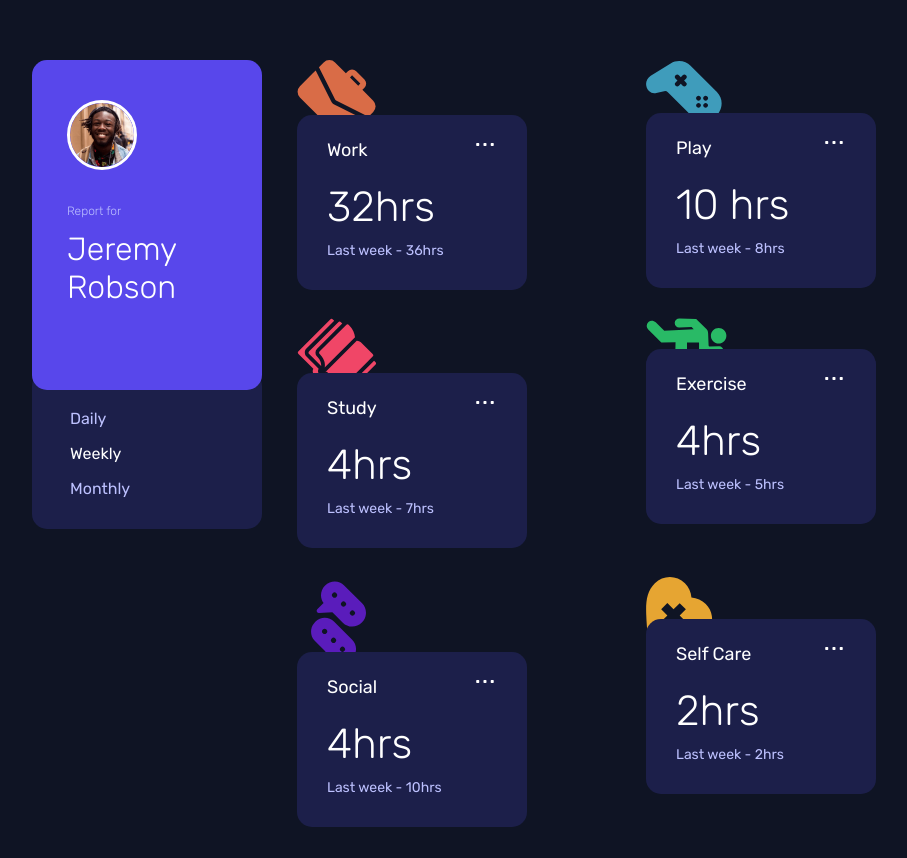
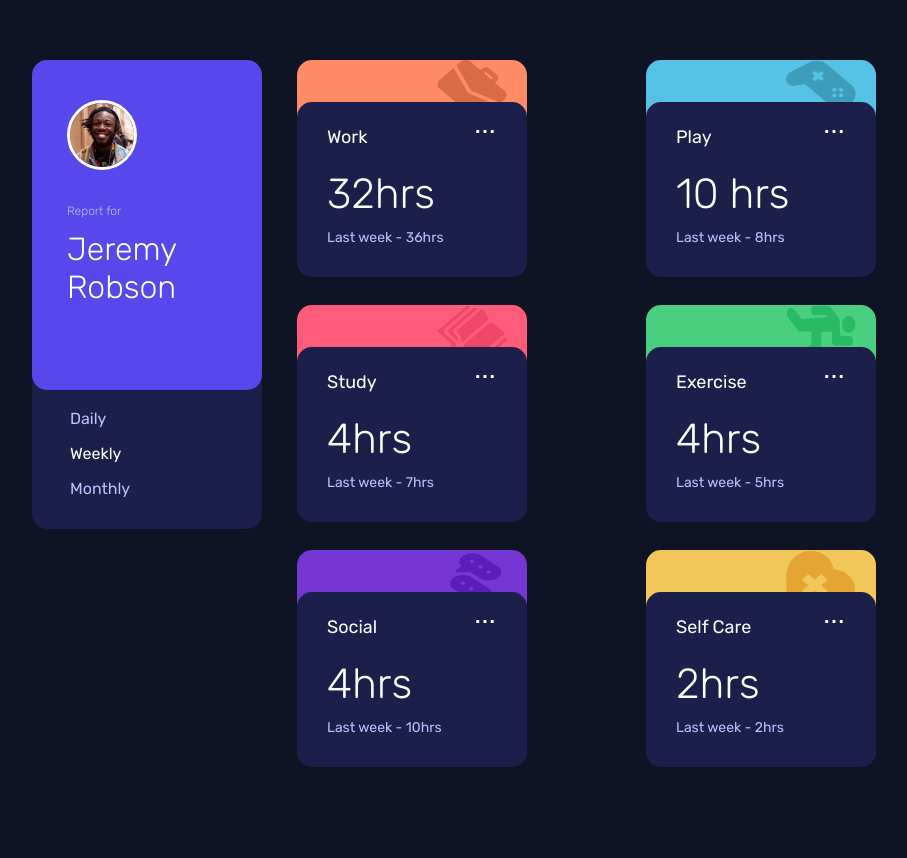
Before and after one commit to trajan90/Homework, a plain HTML site: page Tema-8/time-tracking-dashboard-main/index.html in a window 1280 px wide. Shown: the part 148-1006 px from the top of the page, without its empty margins (196-1103 px from the left). Drawn offline with Linux system fonts and the light colour scheme.

Commit message:
Update index.html
Modified with suggestions

```diff
--- a/Tema-8/time-tracking-dashboard-main/index.html
+++ b/Tema-8/time-tracking-dashboard-main/index.html
@@ -26,9 +26,9 @@
             <p>Monthly</p>
         </div>
     </div>
-    <div class="activities-container">
+     <div class="activities-container">
         <div>
-            <div class="icon-container1">
+            <div class="icon-container background-icon1">
                 <img src="./images/icon-work.svg" alt="work-icon">
             </div>
             <div class="activity-container">
@@ -44,7 +44,7 @@
             </div>
         </div>
         <div>
-            <div class="icon-container2">
+            <div class="icon-container background-icon2">
                 <img src="./images/icon-play.svg" alt="play-icon">
             </div>
             <div class="activity-container">
@@ -56,10 +56,11 @@
                     <h1>10 hrs</h1>
                     <span>Last week - 8hrs</span>
                 </div>
+
             </div>
         </div>
         <div>
-            <div class="icon-container3">
+            <div class="icon-container background-icon3">
                 <img src="./images/icon-study.svg" alt="study-icon">
             </div>
             <div class="activity-container">
@@ -74,7 +75,7 @@
             </div>
         </div>
         <div>
-            <div class="icon-container4">
+            <div class="icon-container background-icon4">
                 <img src="./images/icon-exercise.svg" alt="exercise-icon">
             </div>
             <div class="activity-container">
@@ -89,7 +90,7 @@
             </div>
         </div>
         <div>
-            <div class="icon-container5">
+            <div class="icon-container background-icon5">
                 <img src="./images/icon-social.svg" alt="social-icon">
             </div>
             <div class="activity-container">
@@ -104,8 +105,8 @@
             </div>
         </div>
         <div>
-            <div class="icon-container6">
-                <img src="./images/icon-self-care.svg" alt="seld-care-icon">
+            <div class="icon-container background-icon6">
+                <img src="./images/icon-self-care.svg" alt="self-care-icon">
             </div>
             <div class="activity-container">
                 <div class="activity-type">
```
